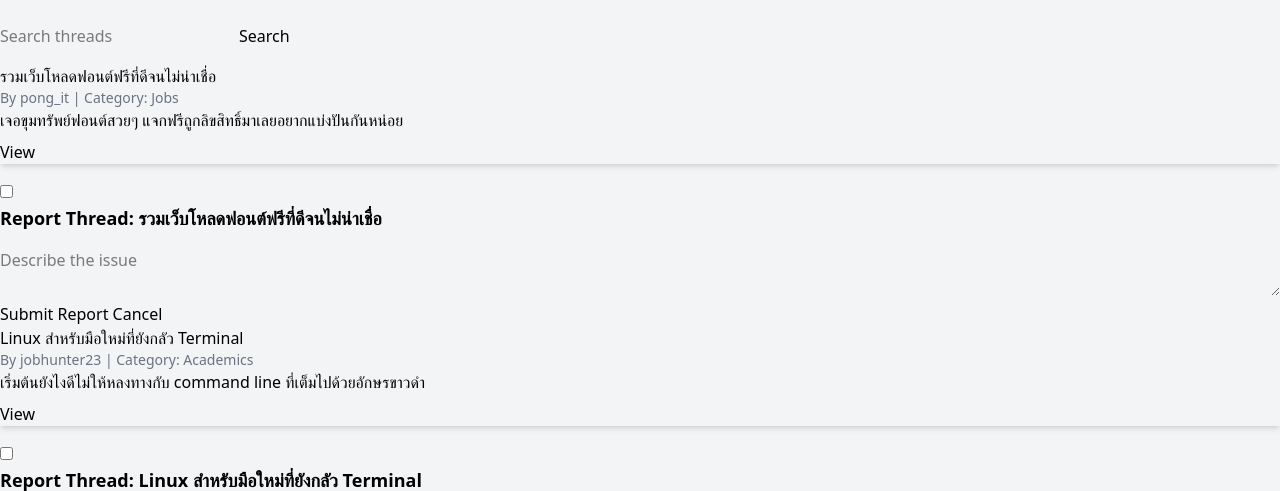
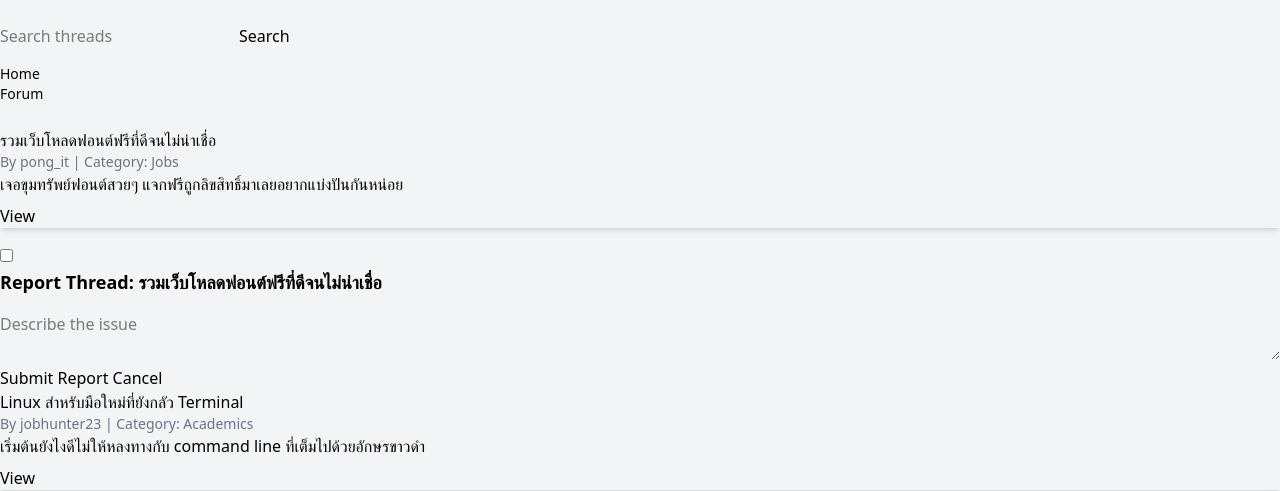
Before and after one commit to julaluxx/UniConnect, a PHP site: page / in a window 1280 px wide. Shown: the part 60-551 px from the top of the page. Run offline with PHP 8.4, Linux system fonts and the light colour scheme; data comes from the database, SQL or seed files in the repository; some libraries are stand-ins or nearby versions.

Commit message:
Add breadcrumb navigation to the forum page

```diff
--- a/index.php
+++ b/index.php
@@ -48,6 +48,15 @@ $threads = $stmt->fetchAll();
       <?php endif; ?>
     </div>
 
+    <!-- Breadcrumb -->
+    <div class="text-sm breadcrumbs mb-6">
+      <ul>
+        <li><a href="index.php">Home</a></li>
+        <li>Forum</li>
+      </ul>
+    </div>
+
+
     <?php foreach ($threads as $t): ?>
       <div class="card bg-base-100 shadow-md mb-4">
         <div class="card-body">
```
